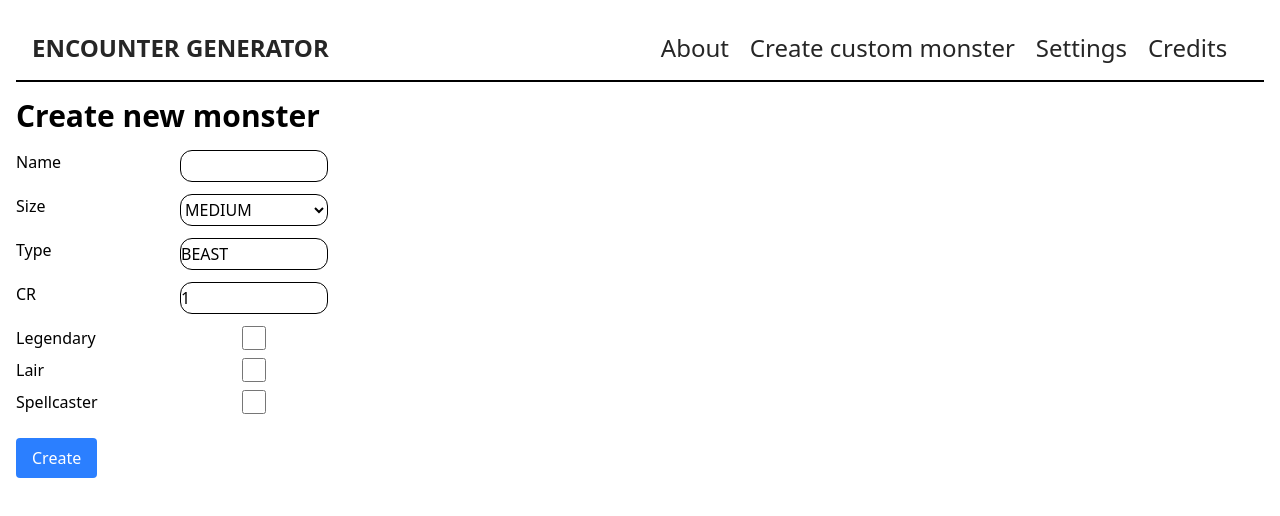
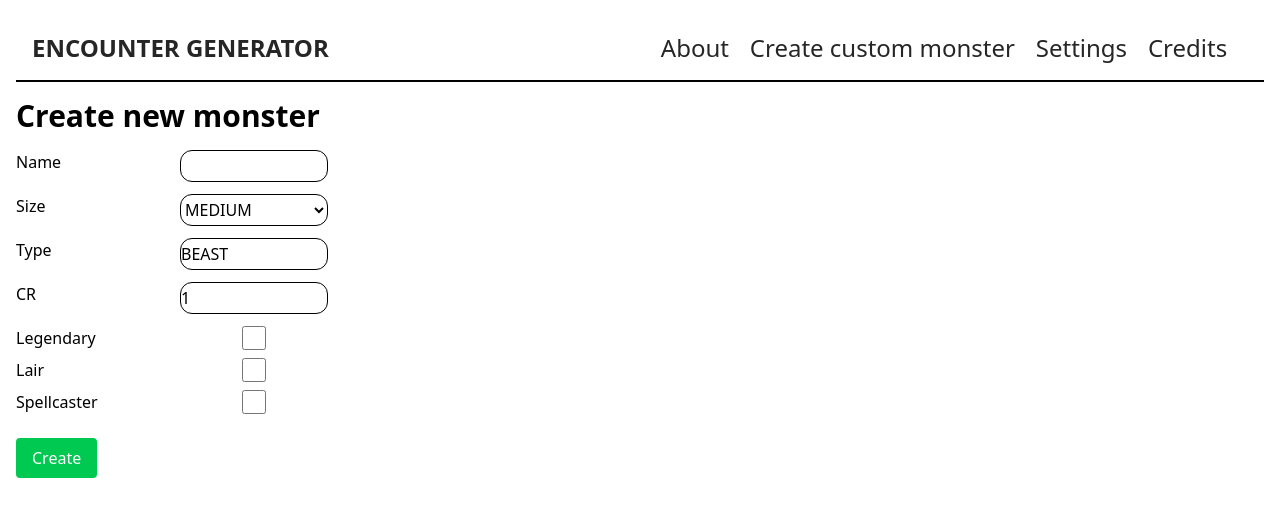
Before and after one commit to ZheniaMatsevko/TTRPG-Encounter-Generator, a React (Vite) app in the folder frontend/: page /custom-monster in a window 1280 px wide. Shown: the top 516 px of the page. Built offline with nearby package versions, Linux system fonts and the light colour scheme.

Commit message:
Fixed zrada

```diff
--- a/frontend/src/elements/Encounter/PlayersTable.tsx
+++ b/frontend/src/elements/Encounter/PlayersTable.tsx
@@ -29,7 +29,7 @@ export function PlayersTable() {
                 />
                 <button
                     type="submit"
-                    className="mt-4 px-4 py-2 bg-blue-500 text-white rounded hover:bg-blue-600 transition duration-300 ease-in-out"
+                    className="mt-4 px-4 py-2 bg-green-500 text-white rounded hover:bg-green-600 transition duration-300 ease-in-out"
                     onClick={(e) => {
                         e.preventDefault();
                         if (level > 0) {
--- a/frontend/src/elements/Encounter/filters/FiltersSection.tsx
+++ b/frontend/src/elements/Encounter/filters/FiltersSection.tsx
@@ -204,7 +204,7 @@ export default function FiltersSection() {
                 <div className="grid grid-cols-1 md:grid-cols-2 gap-4">
                     <button
                         type="submit"
-                        className="mt-4 px-4 py-2 bg-blue-500 text-white rounded hover:bg-blue-600 transition duration-300 ease-in-out"
+                        className="mt-4 px-4 py-2 bg-green-500 text-white rounded hover:bg-green-600 transition duration-300 ease-in-out"
                     >
                         Add Filter
                     </button>
--- a/frontend/src/pages/CustomMonster/index.tsx
+++ b/frontend/src/pages/CustomMonster/index.tsx
@@ -153,7 +153,7 @@ export default function CustomMonster() {
 
                 </div>
 
-                <button type="submit" className="mt-4 px-4 py-2 bg-blue-500 text-white rounded hover:bg-blue-600 transition duration-300 ease-in-out">
+                <button type="submit" className="mt-4 px-4 py-2 bg-green-500 text-white rounded hover:bg-green-600 transition duration-300 ease-in-out">
                     Create
                 </button>
             </form>
```
